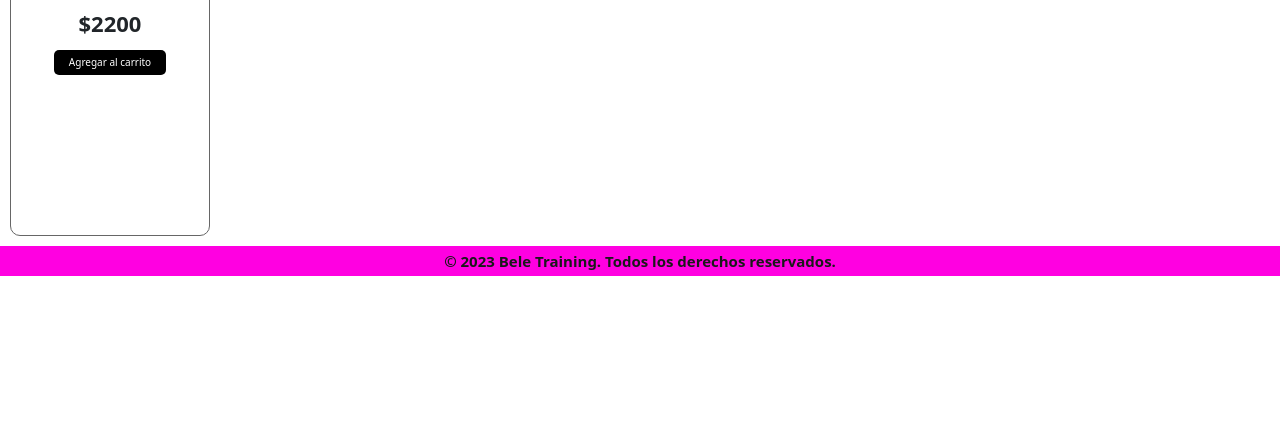
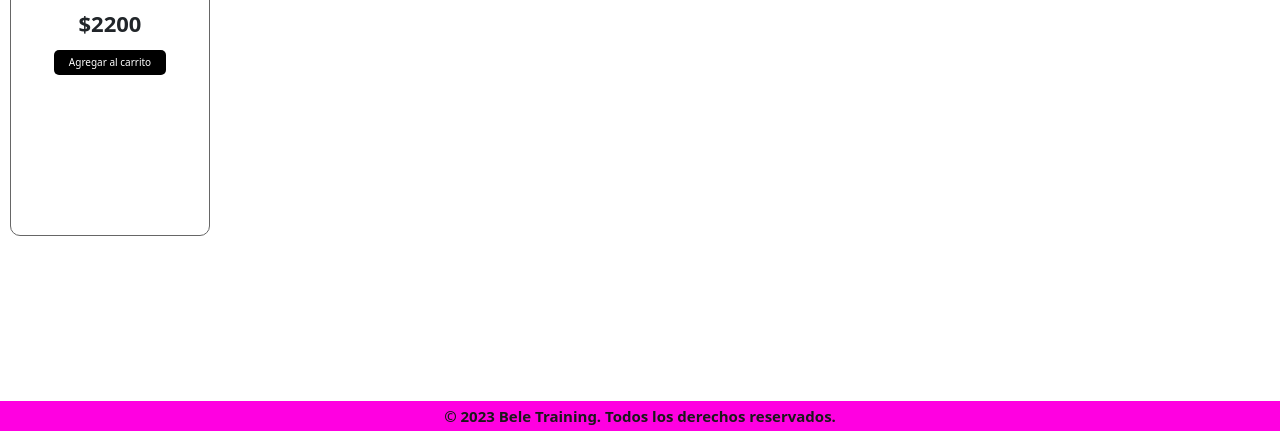
Before and after one commit to Prigue/miweb, a plain HTML site: page tienda.html in a window 1280 px wide. Shown: the part 494-925 px from the top of the page. Before the commit the page ends 800 px from the top, so only its background shows below. Drawn offline with nearby package versions, Linux system fonts and the light colour scheme; some packages are replaced by stand-ins of ours; a script that the page names is missing.

Commit message:
cambios de footer en tienda

```diff
--- a/styles.css
+++ b/styles.css
@@ -547,3 +547,7 @@ img{
     border: 2px solid black;
     border-radius: 3px;
 }
+
+#footer-tienda{
+    margin-top: 15.5rem;
+}
--- a/tienda.html
+++ b/tienda.html
@@ -14,7 +14,7 @@
     <link rel="stylesheet" href="https://cdn.jsdelivr.net/npm/sweetalert2@11.7.5/dist/sweetalert2.min.css">
 </head>
 <body>
-	<header >
+	<header>
             <a class="logo" href="index.html">BELE TRAINING</a>
             <nav>
                 <ul>
@@ -27,7 +27,7 @@
                 </ul>
             </nav>
 	</header>
-
+	<div id="footerAbajo">
         <section class="contenedor">
             <div class="contenedor-items">
                 <div class="item">
@@ -98,10 +98,12 @@
                 </div>
             </aside>
         </section>
-
-	<footer>
+        <div>
+            <footer id="footer-tienda">
                 <p>&copy; 2023 Bele Training. Todos los derechos reservados.</p>
             </footer>
+        </div>
+    </div>
 
     <!-- BOOSTRAP -->
     <script src="https://cdn.jsdelivr.net/npm/bootstrap@5.3.0-alpha3/dist/js/bootstrap.bundle.min.js" integrity="sha384-ENjdO4Dr2bkBIFxQpeoTz1HIcje39Wm4jDKdf19U8gI4ddQ3GYNS7NTKfAdVQSZe" crossorigin="anonymous"></script>
```
Lines whose indentation alone changed are shown as unchanged.
